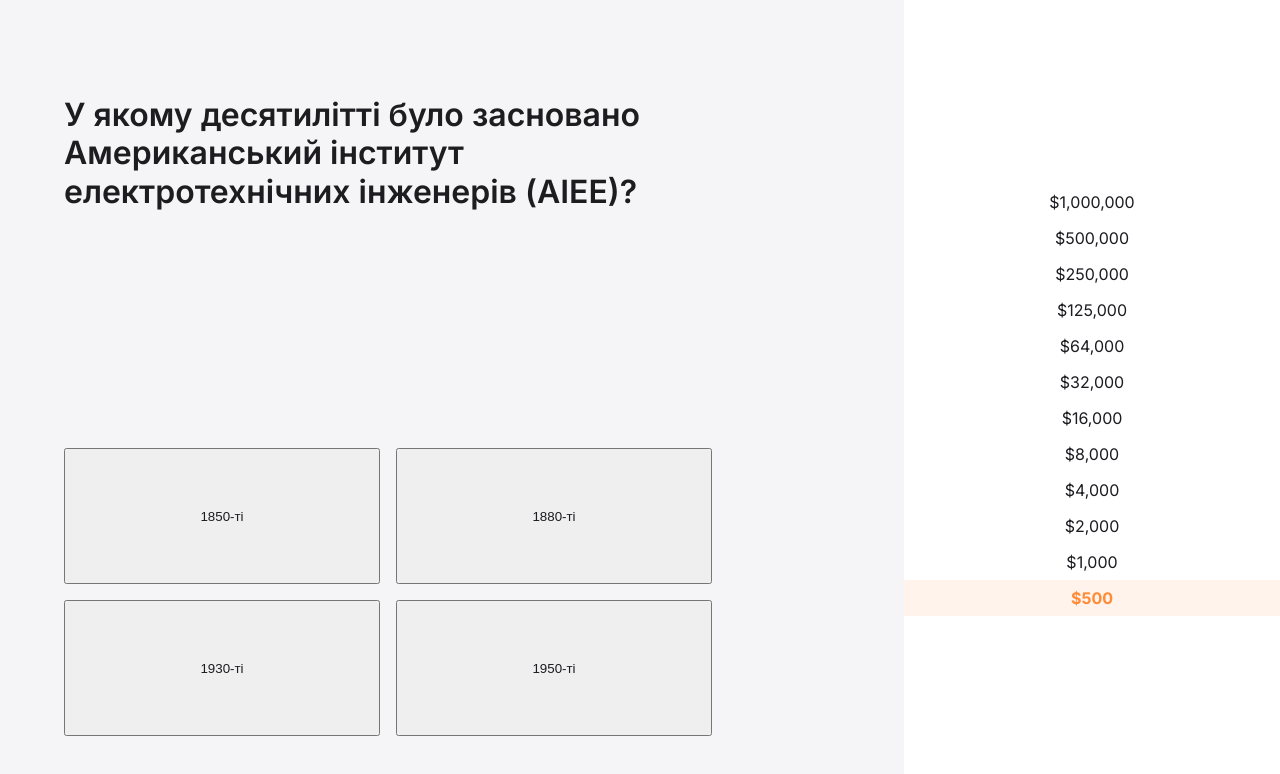
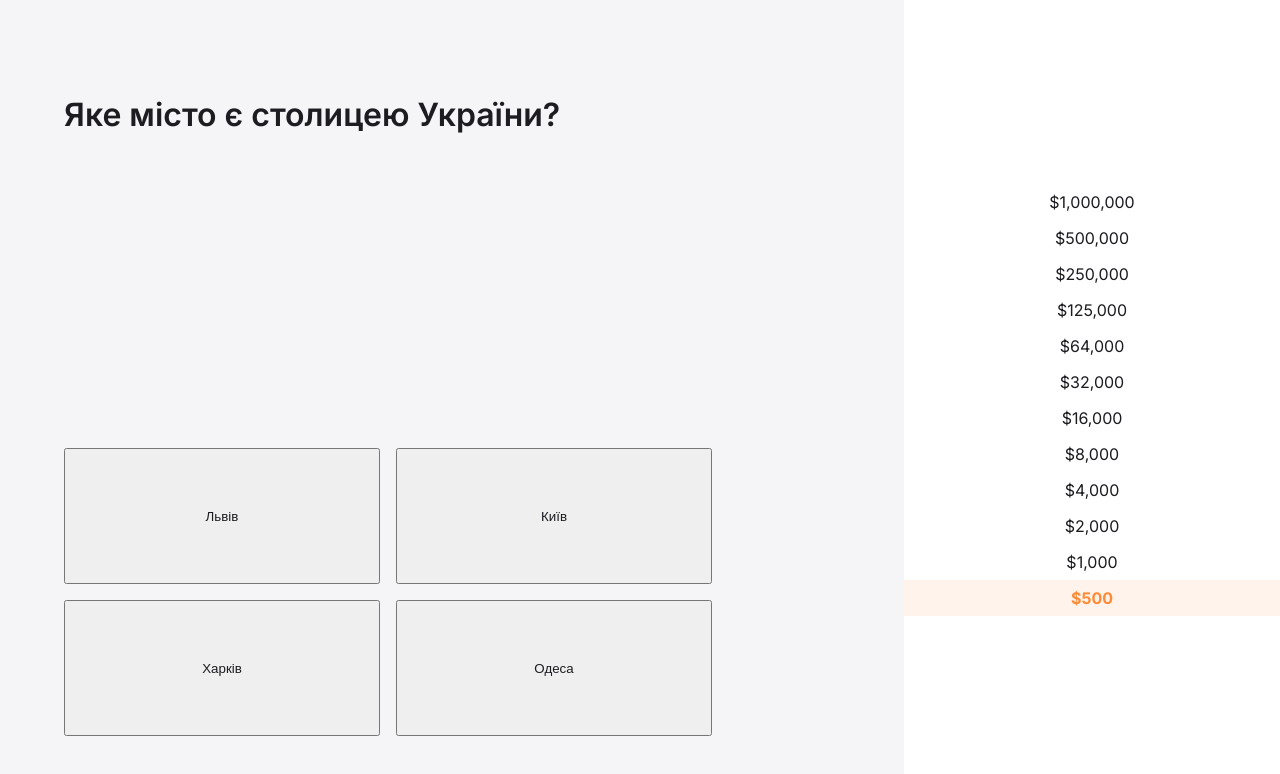
Before and after one commit to mpavlushchenko/test_task_NextJs, a Next.js app: page /game in a window 1280 px wide. Shown: the top 774 px of the page. Built offline with nearby package versions, Linux system fonts and the light colour scheme.

Commit message:
task: use getStaticProps to fetch json data

```diff
--- a/package.json
+++ b/package.json
@@ -20,6 +20,7 @@
     "@types/react": "^19",
     "@types/react-dom": "^19",
     "biome": "^0.2.2",
+    "fs": "^0.0.1-security",
     "typescript": "^5"
   }
 }
--- /dev/null
+++ b/src/data/questions.json
@@ -0,0 +1,122 @@
+[
+  {
+    "id": 1,
+    "question": "Яке місто є столицею України?",
+    "answers": [
+      { "text": "Львів", "correct": false },
+      { "text": "Київ", "correct": true },
+      { "text": "Харків", "correct": false },
+      { "text": "Одеса", "correct": false }
+    ]
+  },
+  {
+    "id": 2,
+    "question": "Яка річка є найдовшою в Україні?",
+    "answers": [
+      { "text": "Південний Буг", "correct": false },
+      { "text": "Дністер", "correct": false },
+      { "text": "Дніпро", "correct": true },
+      { "text": "Тиса", "correct": false }
+    ]
+  },
+  {
+    "id": 3,
+    "question": "Скільки континентів існує на Землі?",
+    "answers": [
+      { "text": "5", "correct": false },
+      { "text": "6", "correct": false },
+      { "text": "7", "correct": true },
+      { "text": "8", "correct": false }
+    ]
+  },
+  {
+    "id": 4,
+    "question": "Хто написав 'Кобзар'?",
+    "answers": [
+      { "text": "Іван Франко", "correct": false },
+      { "text": "Леся Українка", "correct": false },
+      { "text": "Тарас Шевченко", "correct": true },
+      { "text": "Пантелеймон Куліш", "correct": false }
+    ]
+  },
+  {
+    "id": 5,
+    "question": "Яка планета найбільша в Сонячній системі?",
+    "answers": [
+      { "text": "Земля", "correct": false },
+      { "text": "Юпітер", "correct": true },
+      { "text": "Сатурн", "correct": false },
+      { "text": "Марс", "correct": false }
+    ]
+  },
+  {
+    "id": 6,
+    "question": "Скільки триває доба на Землі?",
+    "answers": [
+      { "text": "12 годин", "correct": false },
+      { "text": "24 години", "correct": true },
+      { "text": "48 годин", "correct": false },
+      { "text": "36 годин", "correct": false }
+    ]
+  },
+  {
+    "id": 7,
+    "question": "Який хімічний елемент має символ 'O'?",
+    "answers": [
+      { "text": "Олово", "correct": false },
+      { "text": "Кисень", "correct": true },
+      { "text": "Золото", "correct": false },
+      { "text": "Срібло", "correct": false }
+    ]
+  },
+  {
+    "id": 8,
+    "question": "Хто написав музику до гімну України?",
+    "answers": [
+      { "text": "Михайло Вербицький", "correct": true },
+      { "text": "Микола Лисенко", "correct": false },
+      { "text": "Павло Чубинський", "correct": false },
+      { "text": "Станіслав Людкевич", "correct": false }
+    ]
+  },
+  {
+    "id": 9,
+    "question": "Яке море омиває південний берег України?",
+    "answers": [
+      { "text": "Червоне", "correct": false },
+      { "text": "Азовське", "correct": false },
+      { "text": "Каспійське", "correct": false },
+      { "text": "Чорне", "correct": true }
+    ]
+  },
+  {
+    "id": 10,
+    "question": "Яке число є квадратом числа 12?",
+    "answers": [
+      { "text": "144", "correct": true },
+      { "text": "124", "correct": false },
+      { "text": "112", "correct": false },
+      { "text": "121", "correct": false }
+    ]
+  },
+  {
+    "id": 11,
+    "question": "Який рік вважається початком незалежності України?",
+    "answers": [
+      { "text": "1990", "correct": false },
+      { "text": "1991", "correct": true },
+      { "text": "1992", "correct": false },
+      { "text": "1989", "correct": false }
+    ]
+  },
+  {
+    "id": 12,
+    "question": "Яка тварина є символом WWF (Всесвітнього фонду природи)?",
+    "answers": [
+      { "text": "Тигр", "correct": false },
+      { "text": "Панда", "correct": true },
+      { "text": "Лев", "correct": false },
+      { "text": "Слон", "correct": false }
+    ]
+  }
+]
--- a/src/data/questions.ts
+++ /dev/null
@@ -1,122 +0,0 @@
-export const questions = [
-  {
-    id: 1,
-    question: 'У якому десятилітті було засновано Американський інститут електротехнічних інженерів (AIEE)?',
-    answers: [
-      { text: '1850-ті', correct: false },
-      { text: '1880-ті', correct: true },
-      { text: '1930-ті', correct: false },
-      { text: '1950-ті', correct: false },
-    ],
-  },
-  {
-    id: 2,
-    question: 'Яке місто є столицею Австралії?',
-    answers: [
-      { text: 'Сідней', correct: false },
-      { text: 'Мельбурн', correct: false },
-      { text: 'Канберра', correct: true },
-      { text: 'Брісбен', correct: false },
-    ],
-  },
-  {
-    id: 3,
-    question: "Який елемент має хімічний символ 'Fe'?",
-    answers: [
-      { text: 'Мідь', correct: false },
-      { text: 'Залізо', correct: true },
-      { text: 'Флуор', correct: false },
-      { text: 'Францій', correct: false },
-    ],
-  },
-  {
-    id: 4,
-    question: 'Хто написав п’єсу «Ромео і Джульєтта»?',
-    answers: [
-      { text: 'Вільям Шекспір', correct: true },
-      { text: 'Чарльз Діккенс', correct: false },
-      { text: 'Джейн Остін', correct: false },
-      { text: 'Лев Толстой', correct: false },
-    ],
-  },
-  {
-    id: 5,
-    question: 'Яка планета у Сонячній системі має найбільше супутників?',
-    answers: [
-      { text: 'Сатурн', correct: true },
-      { text: 'Юпітер', correct: false },
-      { text: 'Марс', correct: false },
-      { text: 'Нептун', correct: false },
-    ],
-  },
-  {
-    id: 6,
-    question: 'Який основний інгредієнт традиційного японського супу місо?',
-    answers: [
-      { text: 'Водорості', correct: false },
-      { text: 'Соєва паста', correct: true },
-      { text: 'Рис', correct: false },
-      { text: 'Рибний бульйон', correct: false },
-    ],
-  },
-  {
-    id: 7,
-    question: 'Хто намалював стелю Сикстинської капели?',
-    answers: [
-      { text: 'Леонардо да Вінчі', correct: false },
-      { text: 'Мікеланджело', correct: true },
-      { text: 'Рафаель', correct: false },
-      { text: 'Донателло', correct: false },
-    ],
-  },
-  {
-    id: 8,
-    question: 'Яка найвища гора в Африці?',
-    answers: [
-      { text: 'Гора Кенія', correct: false },
-      { text: 'Гора Кіліманджаро', correct: true },
-      { text: 'Гора Елгон', correct: false },
-      { text: 'Гора Меру', correct: false },
-    ],
-  },
-  {
-    id: 9,
-    question: 'Який газ є найбільш поширеним в атмосфері Землі?',
-    answers: [
-      { text: 'Кисень', correct: false },
-      { text: 'Азот', correct: true },
-      { text: 'Вуглекислий газ', correct: false },
-      { text: 'Водень', correct: false },
-    ],
-  },
-  {
-    id: 10,
-    question: 'У якому році впала Берлінська стіна?',
-    answers: [
-      { text: '1987', correct: false },
-      { text: '1989', correct: true },
-      { text: '1991', correct: false },
-      { text: '1993', correct: false },
-    ],
-  },
-  {
-    id: 11,
-    question: 'Яка мова має найбільшу кількість носіїв у світі?',
-    answers: [
-      { text: 'Англійська', correct: false },
-      { text: 'Мандаринська китайська', correct: true },
-      { text: 'Іспанська', correct: false },
-      { text: 'Гінді', correct: false },
-    ],
-  },
-  {
-    id: 12,
-    question: 'Який орган в організмі людини виробляє інсулін?',
-    answers: [
-      { text: 'Печінка', correct: false },
-      { text: 'Підшлункова залоза', correct: true },
-      { text: 'Нирки', correct: false },
-      { text: 'Селезінка', correct: false },
-    ],
-  },
-];
--- /dev/null
+++ b/src/features/game/types.ts
@@ -0,0 +1,10 @@
+export type Answer = {
+  text: string;
+  correct: boolean;
+};
+
+export type Question = {
+  id: number;
+  question: string;
+  answers: Answer[];
+};
--- a/src/pages/game/index.tsx
+++ b/src/pages/game/index.tsx
@@ -1,5 +1,24 @@
+import { GetStaticProps } from 'next';
+import { promises as fs } from 'fs';
+
 import GameScreen from '@features/game/GameScreen';
+import { Question } from '@features/game/types';
 
-export default function GamePage() {
-  return <GameScreen />;
+type Props = {
+  questions: Question[];
+};
+
+export default function GamePage({ questions }: Props) {
+  return <GameScreen questions={questions} />;
 }
+
+export const getStaticProps: GetStaticProps = async () => {
+  const file = await fs.readFile(process.cwd() + '/src/data/questions.json', 'utf8');
+  const questions = JSON.parse(file) ?? [];
+
+  return {
+    props: {
+      questions,
+    },
+  };
+};
```
Also changed, not shown: src/features/game/GameScreen.tsx (+2 -7 lines), 1 other file (tests, documents, lock files or other folders).
